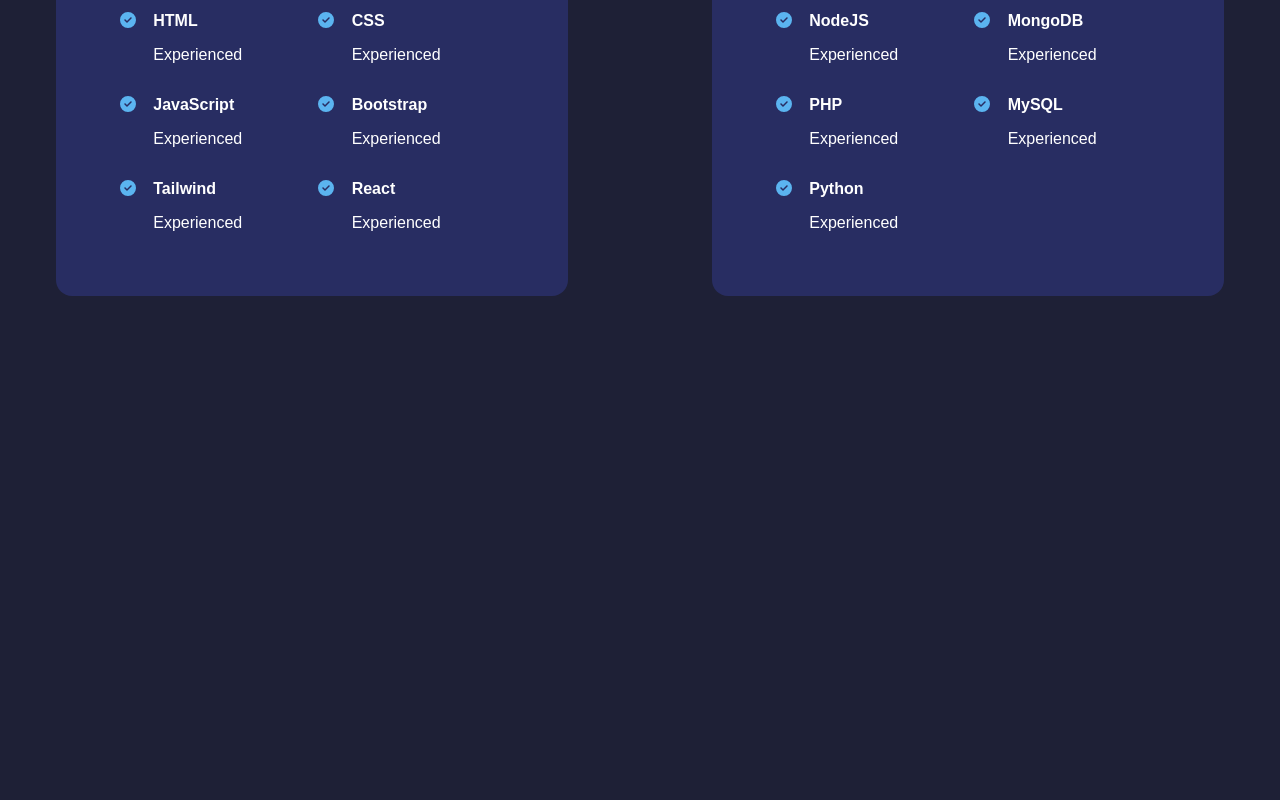
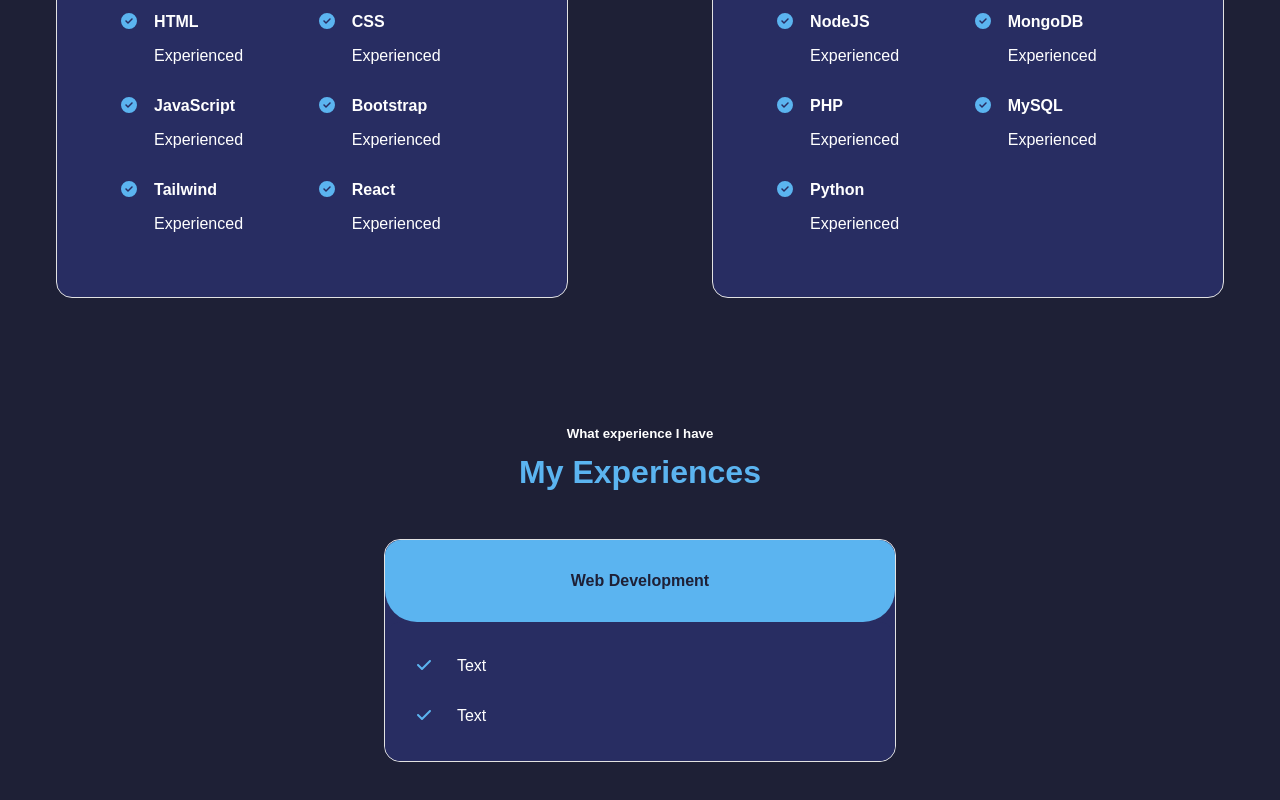
Before and after one commit to bhopalg/portfolio-2022, an Angular app: page / in a window 1280 px wide. Shown: the part 1600-2400 px from the top of the page. Before the commit the page ends 1896 px from the top, so only its background shows below. Built offline with nearby package versions, Linux system fonts and the light colour scheme; a web font is replaced by a local one.

Commit message:
experiences finished

```diff
--- a/src/app/about-me/about-me.component.html
+++ b/src/app/about-me/about-me.component.html
@@ -1,7 +1,7 @@
 <div class="about-me" fxLayoutGap="3em" fxLayout="column">
   <div fxLayout="column" fxLayoutGap="1em" fxLayoutAlign="space-around center" class="about-me">
     <h5 fxFlex>Get To Know</h5>
-    <h1 fxFlex>About Me</h1>
+    <h1 fxFlex class="header">About Me</h1>
   </div>
   <div fxLayout="row" fxLayout.lt-lg="column" fxLayoutAlign="space-around center" fxLayoutGap="2em" class="about-me-info">
     <div fxFlex="50" fxFlex.lt-lg="100" class="about-me-image-container" fxLayoutAlign="space-around center">
--- a/src/app/app.component.html
+++ b/src/app/app.component.html
@@ -2,4 +2,7 @@
   <app-banner fxFlex="100"></app-banner>
   <app-about-me fxFlex="100"></app-about-me>
   <app-skills fxFlex="100" style="width: 100%"></app-skills>
+  <app-experiences fxFlex="100" style="width: 100%"></app-experiences>
+
+  <div style="height: 200px"></div>
 </div>
--- a/src/app/experiences/experiences.component.html
+++ b/src/app/experiences/experiences.component.html
@@ -1 +1,31 @@
-<p>experiences works!</p>
+<div class="experiences-container" fxLayoutGap="3em" fxLayout="column">
+  <div fxFlex="100" fxLayout="column" fxLayoutGap="1em" fxLayoutAlign="space-around center" class="experience-header">
+    <h5 fxFlex>What experience I have</h5>
+    <h1 fxFlex class="header">My Experiences</h1>
+  </div>
+  <div fxFlex="100" fxLayout="row" fxLayout.lt-lg="column" fxLayoutAlign="space-around center">
+    <div fxFlex="40" fxLayout="column" fxFlex.lt-lg="100" class="experience-card">
+      <div fxFlex="100" class="experience-card-header" fxLayoutAlign="space-around center">
+        <h4>Web Development</h4>
+      </div>
+      <div fxFlex="100" class="experience-card-body" fxLayout="column" fxLayoutGap="2em" fxLayoutAlign="start">
+        <div fxFlex="100" fxLayout="row" fxLayoutGap="1em" class="experience-card-text-container">
+          <div fxFlex="5">
+            <fa-icon [icon]="iconCheck"></fa-icon>
+          </div>
+          <div fxFlex="95" fxLayout="column" fxLayoutGap="1em">
+            <p class="skill-description">Text</p>
+          </div>
+        </div>
+        <div fxFlex="100" fxLayout="row" fxLayoutGap="1em" class="experience-card-text-container">
+          <div fxFlex="5">
+            <fa-icon [icon]="iconCheck"></fa-icon>
+          </div>
+          <div fxFlex="95" fxLayout="column" fxLayoutGap="1em">
+            <p class="skill-description">Text</p>
+          </div>
+        </div>
+      </div>
+    </div>
+  </div>
+</div>
--- a/src/app/experiences/experiences.component.scss
+++ b/src/app/experiences/experiences.component.scss
@@ -0,0 +1,36 @@
+@import "src/styles";
+
+.experiences-container {
+  .experience-card {
+    background: $tertiary-color;
+    border: 1px solid #e2e2e2;
+    border-radius: 1em;
+
+    .experience-card-header {
+      width: 100%;
+      background: $secondary-color;
+      padding: 2em 0;
+      border-radius: 1em 1em 2em 2em;
+      justify-content: center;
+
+      h4 {
+        color: $primary-color;
+      }
+    }
+
+    .experience-card-body {
+      background: $tertiary-color;
+      padding-top: 2.2em;
+      border-radius: 1em;
+      padding-bottom: 2.2em;
+
+      .experience-card-text-container {
+        padding-left: 2em;
+
+        fa-icon {
+          color: $secondary-color;
+        }
+      }
+    }
+  }
+}
--- a/src/app/experiences/experiences.component.ts
+++ b/src/app/experiences/experiences.component.ts
@@ -1,4 +1,5 @@
 import { Component, OnInit } from '@angular/core';
+import {faCheck} from "@fortawesome/free-solid-svg-icons";
 
 @Component({
   selector: 'app-experiences',
@@ -6,7 +7,7 @@
   styleUrls: ['./experiences.component.scss']
 })
 export class ExperiencesComponent implements OnInit {
-
+  iconCheck = faCheck
   constructor() { }
 
   ngOnInit(): void {
--- a/src/app/skills/skills.component.html
+++ b/src/app/skills/skills.component.html
@@ -1,7 +1,7 @@
 <div class="skills-container" fxLayoutGap="3em" fxLayout="column">
-  <div fxFlex="100" fxLayout="column" fxLayoutGap="1em" fxLayoutAlign="space-around center" class="my-experience-header">
+  <div fxFlex="100" fxLayout="column" fxLayoutGap="1em" fxLayoutAlign="space-around center" class="skills-header">
     <h5 fxFlex>What Skills I Have</h5>
-    <h1 fxFlex>My Skills</h1>
+    <h1 fxFlex class="header">My Skills</h1>
   </div>
   <div fxLayout="row" fxLayout.lt-lg="column" fxLayoutAlign="space-around center" fxLayoutGap="2em">
     <div class="skill-container" fxFlex="40" fxFlex.lt-lg="100" fxLayout="column" fxLayoutAlign="space-evenly center" fxLayoutGap="2.5em" *ngFor="let ex of skillKeys">
--- a/src/app/skills/skills.component.scss
+++ b/src/app/skills/skills.component.scss
@@ -6,6 +6,7 @@
   }
 
   .skill-container {
+    border: 1px solid #e2e2e2;
     background: $tertiary-color;
     border-radius: 1em;
     padding-left: 2em;
--- a/src/styles.scss
+++ b/src/styles.scss
@@ -54,3 +54,7 @@
 button:hover {
   transition: 0.3s;
 }
+
+.header {
+  color: $secondary-color;
+}
```
